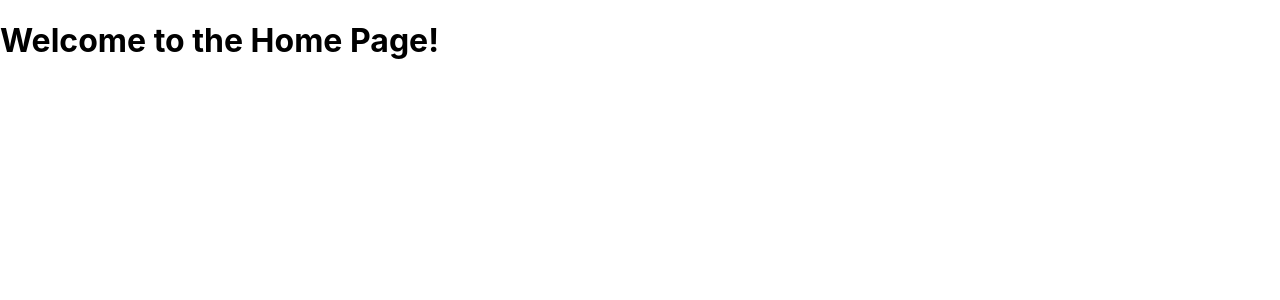
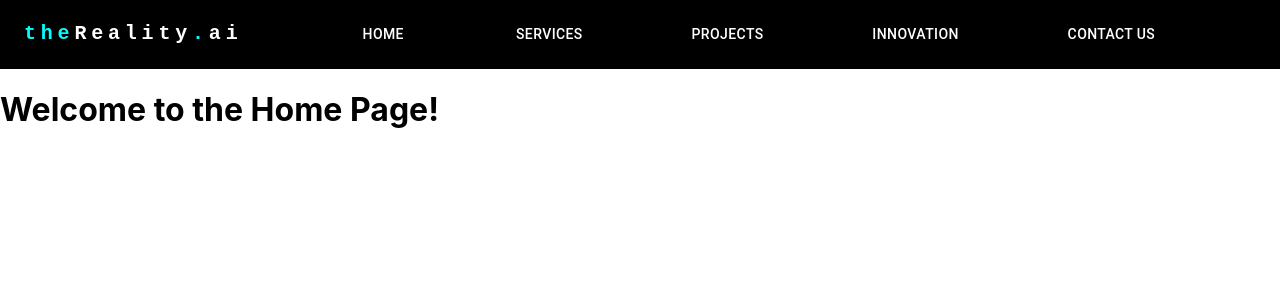
Before and after one commit to supul-k/reality.ai, a React (Create React App) app: page / in a window 1280 px wide. Shown: the top 300 px of the page. Built offline with nearby package versions, Linux system fonts and the light colour scheme.

Commit message:
navbar completed

```diff
--- a/package.json
+++ b/package.json
@@ -3,6 +3,10 @@
   "version": "0.1.0",
   "private": true,
   "dependencies": {
+    "@emotion/react": "^11.11.1",
+    "@emotion/styled": "^11.11.0",
+    "@mui/icons-material": "^5.11.16",
+    "@mui/material": "^5.13.5",
     "@testing-library/jest-dom": "^5.16.5",
     "@testing-library/react": "^13.4.0",
     "@testing-library/user-event": "^13.5.0",
--- a/src/components/Navbar.js
+++ b/src/components/Navbar.js
@@ -1,10 +1,144 @@
-import React from 'react';
+import React , { useState } from 'react';
+import AppBar from '@mui/material/AppBar';
+import Box from '@mui/material/Box';
+import Toolbar from '@mui/material/Toolbar';
+import IconButton from '@mui/material/IconButton';
+import Typography from '@mui/material/Typography';
+import Menu from '@mui/material/Menu';
+import MenuIcon from '@mui/icons-material/Menu';
+import Container from '@mui/material/Container';
+import Button from '@mui/material/Button';
+import MenuItem from '@mui/material/MenuItem';
+// import AdbIcon from '@mui/icons-material/Adb';
+import { createTheme, ThemeProvider } from '@mui/material/styles';
+
+const pages = ['Home', 'Services', 'Projects', 'Innovation', 'Contact us'];
+
+const themeNavbar = createTheme({
+    components: {
+      MuiAppBar: {
+        styleOverrides: {
+          root: {
+            backgroundColor: 'black',
+            boxShadow: 'none',
+          },
+        },
+      },
+    },
+});
 
 const Navbar = () => {
+
+    const [anchorElNav, setAnchorElNav] = useState(null);
+
+    const handleOpenNavMenu = (event) => {
+      setAnchorElNav(event.currentTarget);
+    };
+
+    const handleCloseNavMenu = () => {
+      setAnchorElNav(null);
+    };
+
     return (
-        <div>
+        <ThemeProvider theme={themeNavbar}>
+            <AppBar position="static">
+                <Container maxWidth="xl">
+                    <Toolbar disableGutters>
+                        {/* <AdbIcon sx={{ display: { xs: 'none', md: 'flex' }, mr: 1 }} /> */}
+                        <Typography
+                                variant="h6"
+                                noWrap
+                                component="a"
+                                href="/"
+                                sx={{
+                                mr: 2,
+                                display: { xs: 'none', md: 'flex' },
+                                fontFamily: 'monospace',
+                                fontWeight: 700,
+                                letterSpacing: '.3rem',
+                                color: 'inherit',
+                                textDecoration: 'none',
+                            }}
+                        >
+                            <span style={{ color: 'cyan' }}>the</span>Reality
+                            <span style={{ color: 'cyan' }}>.</span>ai
+                        </Typography>
 
-        </div>
+                        <Box sx={{ flexGrow: 1, display: { xs: 'flex', md: 'none' } }}>
+                            <IconButton
+                                size="large"
+                                aria-label="account of current user"
+                                aria-controls="menu-appbar"
+                                aria-haspopup="true"
+                                onClick={handleOpenNavMenu}
+                                color="inherit"
+                            >
+                                <MenuIcon />
+                            </IconButton>
+                            <Menu
+                                id="menu-appbar"
+                                anchorEl={anchorElNav}
+                                anchorOrigin={{
+                                    vertical: 'bottom',
+                                    horizontal: 'left',
+                                }}
+                                keepMounted
+                                transformOrigin={{
+                                    vertical: 'top',
+                                    horizontal: 'left',
+                                }}
+                                open={Boolean(anchorElNav)}
+                                onClose={handleCloseNavMenu}
+                                sx={{
+                                    display: { xs: 'block', md: 'none' },
+                                }}
+                            >
+                                {pages.map((page) => (
+                                    <MenuItem key={page} onClick={handleCloseNavMenu}>
+                                    <Typography textAlign="center">{page}</Typography>
+                                    </MenuItem>
+                                ))}
+                            </Menu>
+                        </Box>
+                        {/* <AdbIcon sx={{ display: { xs: 'flex', md: 'none' }, mr: 1 }} /> */}
+                        <Typography
+                            variant="h5"
+                            noWrap
+                            component="a"
+                            href=""
+                            sx={{
+                                mr: 2,
+                                display: { xs: 'flex', md: 'none' },
+                                flexGrow: 1,
+                                fontFamily: 'monospace',
+                                fontWeight: 700,
+                                letterSpacing: '.3rem',
+                                color: 'inherit',
+                                textDecoration: 'none',
+                            }}
+                        >
+                            <span style={{ color: 'cyan' }}>the</span>Reality
+                            <span style={{ color: 'cyan' }}>.</span>ai
+                        </Typography>
+                        <Box sx={{ flexGrow: 1, display: { xs: 'none', md: 'flex' }, justifyContent: 'space-evenly'}}>
+                            {pages.map((page) => (
+                            <Button
+                                key={page}
+                                onClick={handleCloseNavMenu}
+                                sx={{ my: 2, color: 'white', display: 'block' }}
+                            >
+                                {page}
+                            </Button>
+                            ))}
+                        </Box>
+
+                        <Box sx={{ flexGrow: 0 }}>
+
+                        </Box>
+                    </Toolbar>
+                </Container>
+            </AppBar>
+        </ThemeProvider>
     );
 };
 
```
Also changed, not shown: src/assets/home_background.png (added), src/pages/Home.js (indentation only), 1 other file (tests, documents, lock files or other folders).
